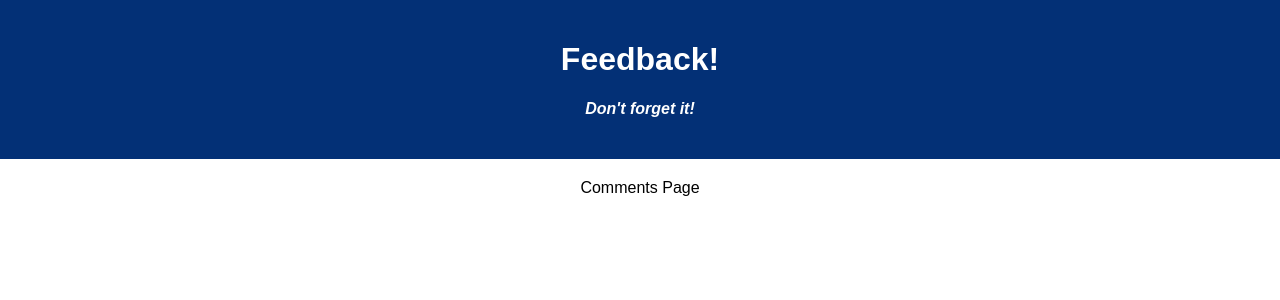
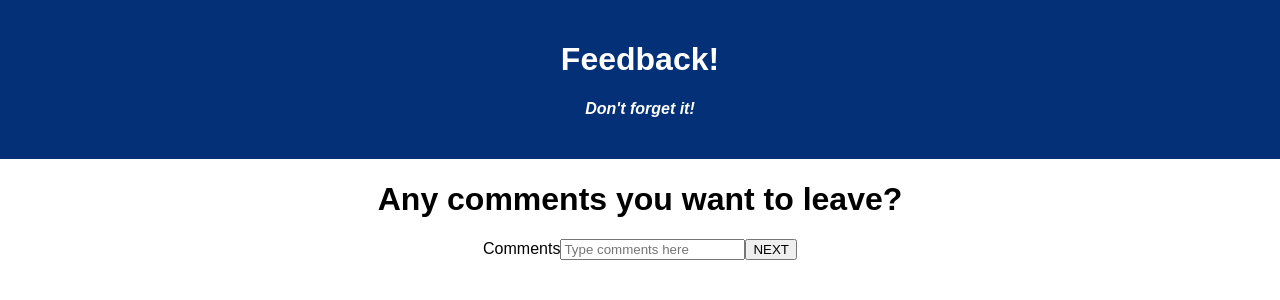
Before and after one commit to alionacj/weekend-redux-feedback-loop, a React (Create React App) app: page /#/comments in a window 1280 px wide. Shown: the top 300 px of the page. Built offline with nearby package versions, Linux system fonts and the light colour scheme.

Commit message:
created boilerplate

```diff
--- a/src/components/Comments/Comments.jsx
+++ b/src/components/Comments/Comments.jsx
@@ -2,7 +2,15 @@ function Comments () {
 
     return (
         <div>
-            Comments Page
+            <h1>Any comments you want to leave?</h1>
+            <label>
+                Comments
+                <input
+                    placeholder="Type comments here"
+                >
+                </input>
+            </label>
+            <button>NEXT</button>
         </div>
     )
 }
--- a/src/components/Feeling/Feeling.jsx
+++ b/src/components/Feeling/Feeling.jsx
@@ -2,7 +2,18 @@ function Feeling () {
 
     return (
         <div>
-            Feeling Page
+            <h1>How are you feeling today?</h1>
+            <label>
+                Feeling?
+                <select>
+                    <option value="1">1</option>
+                    <option value="2">2</option>
+                    <option value="3">3</option>
+                    <option value="4">4</option>
+                    <option value="5">5</option>
+                </select>
+            </label>
+            <button>NEXT</button>
         </div>
     )
 }
--- a/src/components/Support/Support.jsx
+++ b/src/components/Support/Support.jsx
@@ -2,7 +2,18 @@ function Support () {
 
     return (
         <div>
-            Support Page
+            <h1>How well are you being supported?</h1>
+            <label>
+                Support?
+                <select>
+                    <option value="1">1</option>
+                    <option value="2">2</option>
+                    <option value="3">3</option>
+                    <option value="4">4</option>
+                    <option value="5">5</option>
+                </select>
+            </label>
+            <button>NEXT</button>
         </div>
     )
 }
--- a/src/components/Understanding/Understanding.jsx
+++ b/src/components/Understanding/Understanding.jsx
@@ -2,7 +2,18 @@ function Understanding () {
 
     return (
         <div>
-            Understanding Page
+            <h1>How well are you understanding the content?</h1>
+            <label>
+                Understanding?
+                <select>
+                    <option value="1">1</option>
+                    <option value="2">2</option>
+                    <option value="3">3</option>
+                    <option value="4">4</option>
+                    <option value="5">5</option>
+                </select>
+            </label>
+            <button>NEXT</button>
         </div>
     )
 }
```
